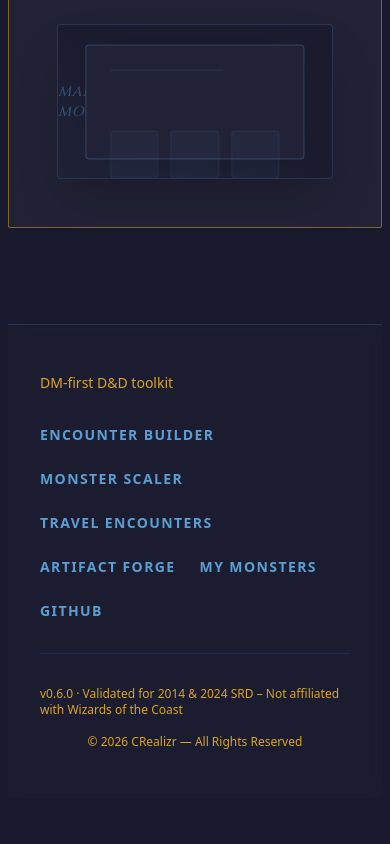
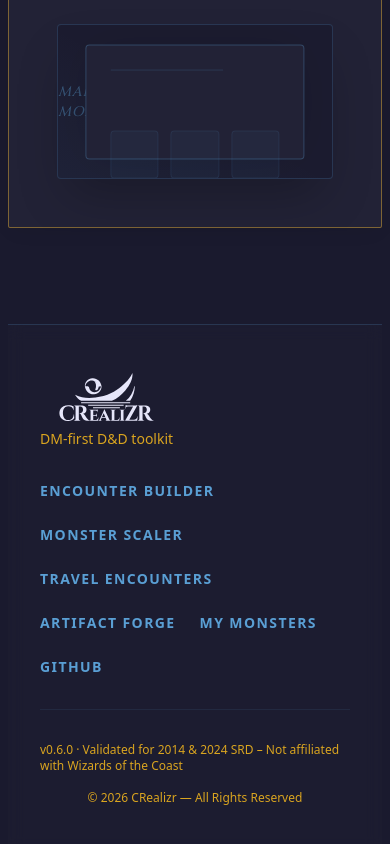
Before and after one commit to AxelHellrider/crealizr, a Next.js app: page /en in a window 390 px wide. Shown: the part 4901-5745 px from the top of the page. Built offline with nearby package versions, Linux system fonts and the light colour scheme; no server answers.

Commit message:
bugfix(SEO): footer logo fix for mobile + SEO for loading times

```diff
--- a/package.json
+++ b/package.json
@@ -15,6 +15,9 @@
   "engines": {
     "node": ">=20 <=22.x"
   },
+  "browserslist": [
+    "baseline widely available"
+  ],
   "devDependencies": {
     "@playwright/test": "^1.61.1",
     "@tailwindcss/postcss": "4",
--- a/src/app/components/organisms/Footer.tsx
+++ b/src/app/components/organisms/Footer.tsx
@@ -4,6 +4,7 @@ import Link from "next/link";
 import {useLocale} from 'next-intl';
 import CrealizrLogo from "@/app/components/atoms/CrealizrLogo";
 import { version } from "../../../../package.json";
+import CrealizrMark from "@/app/components/atoms/CrealizrMark";
 
 export default function Footer() {
     const locale = useLocale();
@@ -14,7 +15,7 @@ export default function Footer() {
                 <div className="flex flex-col lg:flex-row justify-between items-start lg:items-center gap-8">
                     {/* Brand */}
                     <div className="space-y-2">
-                        <CrealizrLogo className="hidden lg:block w-full h-12" />
+                        <CrealizrLogo className="block w-full h-12" />
                         <p className="text-sm text-muted">
                             DM-first D&D toolkit
                         </p>
```
